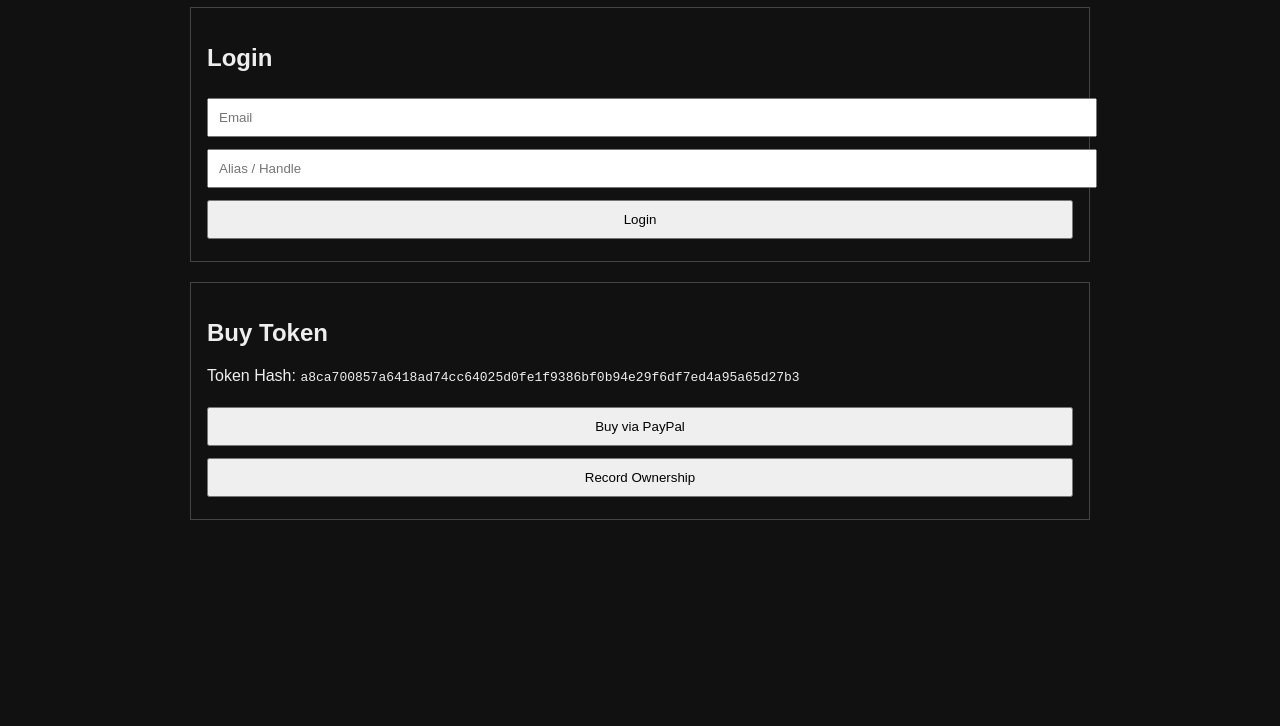
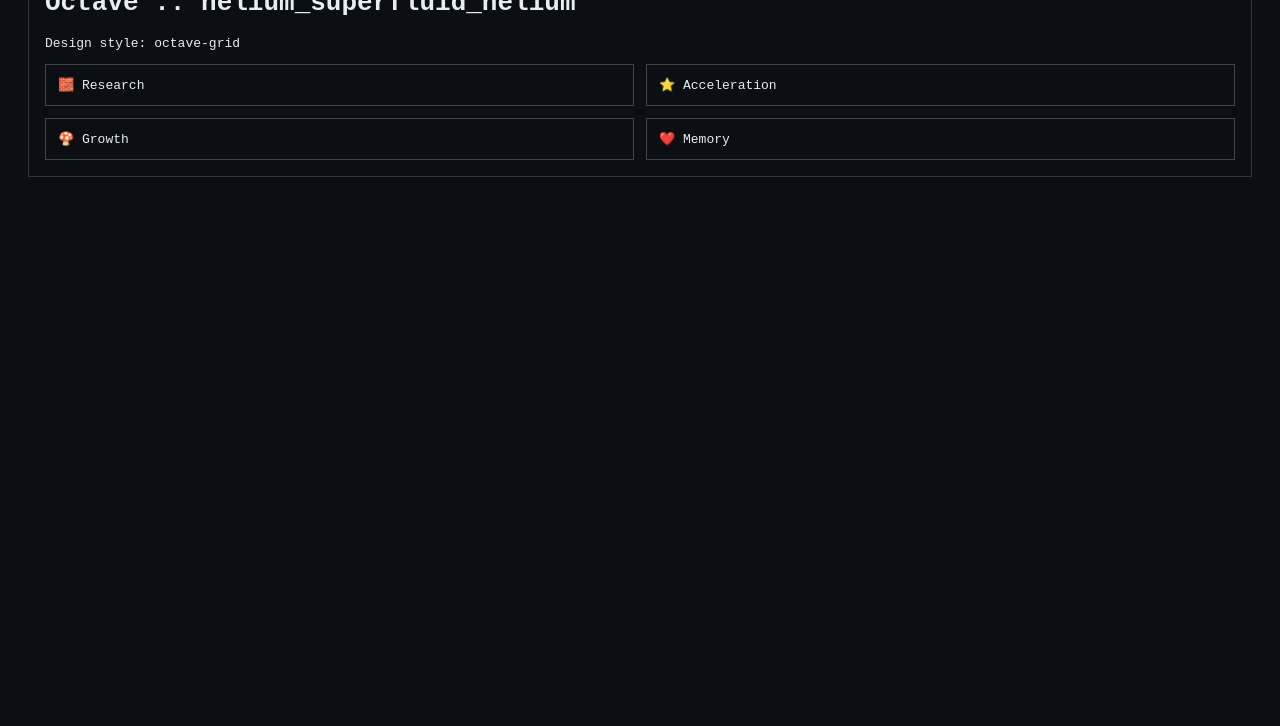
Before and after one commit to pewpi-infinity/helium_superfluid_helium, a plain HTML site: page index.html in a window 1280 px wide. Shown: the part 74-800 px from the top of the page. Drawn offline with Linux system fonts and the light colour scheme.

Commit message:
c13b0 sweep: research, goal, token, index

```diff
--- a/index.html
+++ b/index.html
@@ -1,74 +1,25 @@
-<!DOCTYPE html>
+<!doctype html>
 <html>
 <head>
 <meta charset="utf-8">
-<title>helium_superfluid_helium — Token Purchase</title>
+<title>helium_superfluid_helium — Octave</title>
 <style>
-body { font-family: sans-serif; background:#111; color:#eee; max-width:900px; margin:auto; }
-input, button { padding:10px; margin:6px 0; width:100%; }
-.box { border:1px solid #444; padding:16px; margin-top:20px; }
+body{font-family:monospace;background:#0b0f14;color:#e6edf3;padding:20px}
+.box{border:1px solid #30363d;padding:16px}
+.grid{display:grid;grid-template-columns:repeat(2,1fr);gap:12px}
+.card{border:1px solid #444;padding:12px}
 </style>
 </head>
 <body>
-
-<h1>🧱 Token Access — helium_superfluid_helium</h1>
-
 <div class="box">
-<h2>Login</h2>
-<input id="email" placeholder="Email">
-<input id="alias" placeholder="Alias / Handle">
-<button onclick="login()">Login</button>
+<h1>Octave :: helium_superfluid_helium</h1>
+<p>Design style: octave-grid</p>
+<div class="grid">
+  <div class="card">🧱 Research</div>
+  <div class="card">⭐ Acceleration</div>
+  <div class="card">🍄 Growth</div>
+  <div class="card">❤️ Memory</div>
 </div>
-
-<div class="box">
-<h2>Buy Token</h2>
-<p>Token Hash: <code>a8ca700857a6418ad74cc64025d0fe1f9386bf0b94e29f6df7ed4a95a65d27b3</code></p>
-
-<form action="https://www.paypal.com/cgi-bin/webscr" method="post" target="_blank">
-<input type="hidden" name="cmd" value="_xclick">
-<input type="hidden" name="business" value="watsonkris611@gmail.com">
-<input type="hidden" name="item_name" value="c13b0 Token — helium_superfluid_helium">
-<input type="hidden" name="currency_code" value="USD">
-<input type="hidden" name="amount" value="10.07">
-<input type="hidden" name="custom" value="helium_superfluid_helium|a8ca700857a6418ad74cc64025d0fe1f9386bf0b94e29f6df7ed4a95a65d27b3">
-<button type="submit">Buy via PayPal</button>
-</form>
-
-<button onclick="record()">Record Ownership</button>
 </div>
-
-<script>
-function login() {
-  localStorage.setItem("c13b0_email", document.getElementById("email").value);
-  localStorage.setItem("c13b0_alias", document.getElementById("alias").value);
-  alert("Logged in");
-}
-
-function record() {
-  const e = localStorage.getItem("c13b0_email");
-  const a = localStorage.getItem("c13b0_alias");
-  if (!e || !a) { alert("Login first"); return; }
-
-  const rec = {
-    email_hash: "a8ca700857a6418ad74cc64025d0fe1f9386bf0b94e29f6df7ed4a95a65d27b3".slice(0,8) + ":" + e,
-    alias: a,
-    repo: "helium_superfluid_helium",
-    token: "a8ca700857a6418ad74cc64025d0fe1f9386bf0b94e29f6df7ed4a95a65d27b3",
-    time: new Date().toISOString()
-  };
-
-  fetch("OWNERS.json")
-    .then(r => r.json())
-    .then(j => {
-      j.push(rec);
-      const blob = new Blob([JSON.stringify(j,null,2)],{type:"application/json"});
-      const a = document.createElement("a");
-      a.href = URL.createObjectURL(blob);
-      a.download = "OWNERS.json";
-      a.click();
-    });
-}
-</script>
-
 </body>
 </html>
```
Also changed, not shown: 2 other files.
